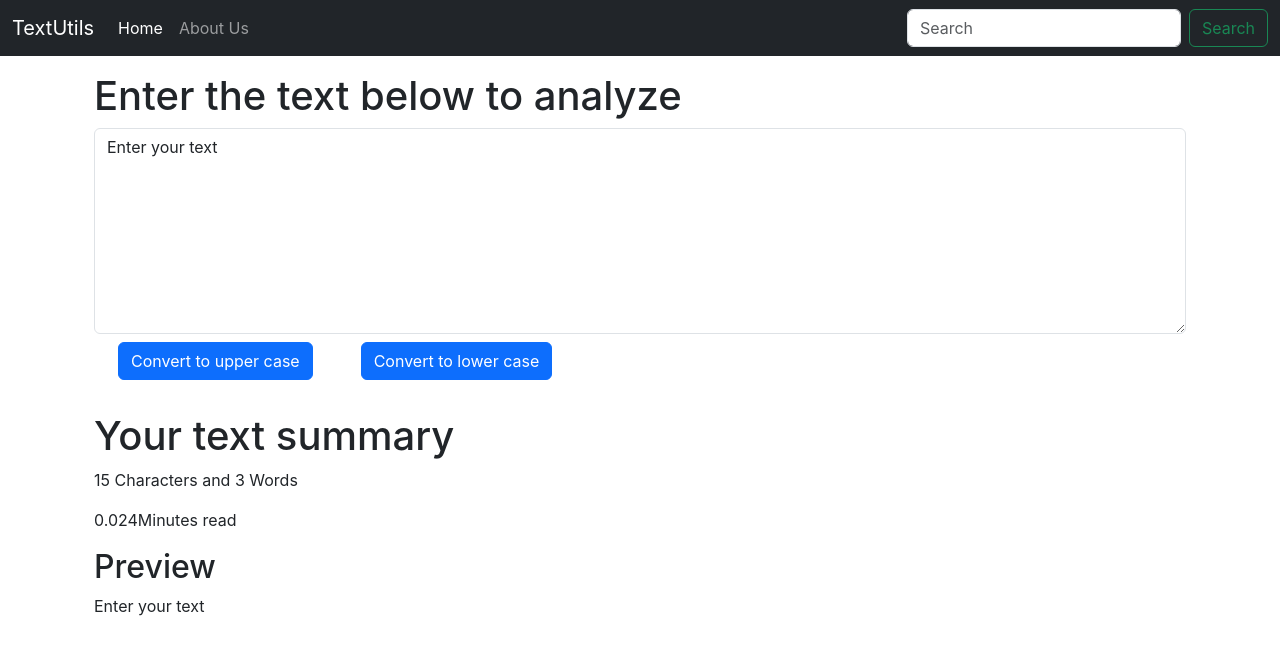
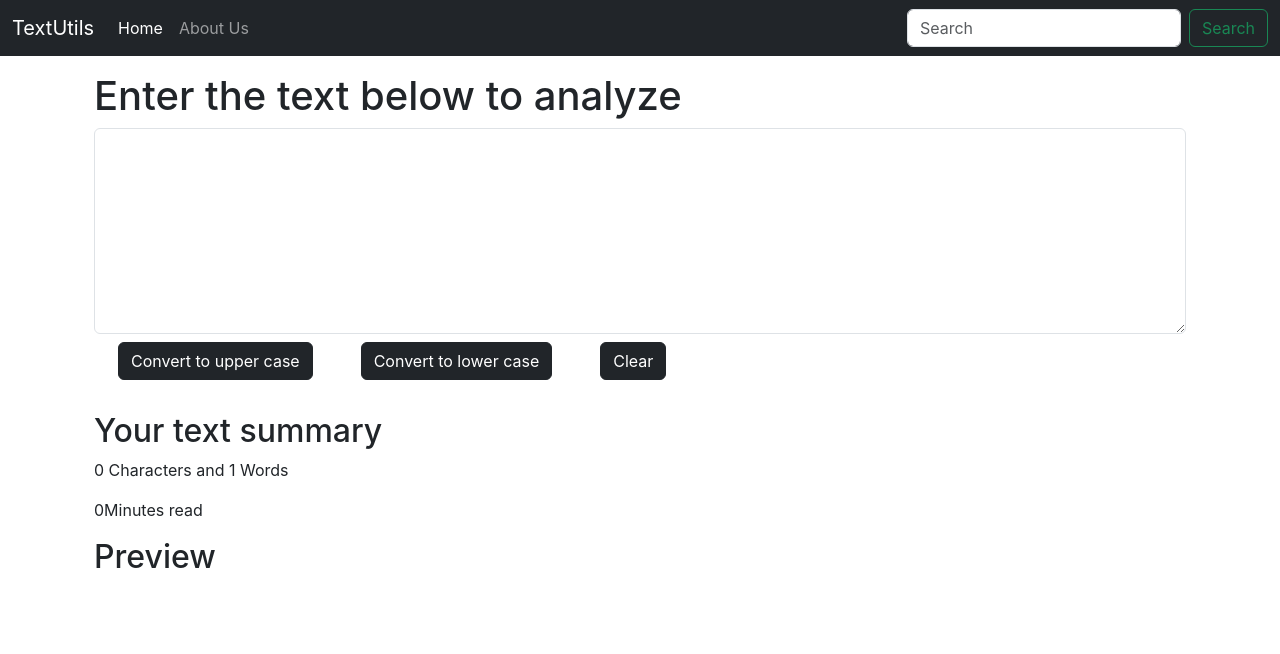
Before and after one commit to Faizan-Ashraf7/React-Projects, a React (Create React App) app in the folder textutils/: page / in a window 1280 px wide. Shown: the top 654 px of the page. Built offline with nearby package versions, Linux system fonts and the light colour scheme.

Commit message:
Added clear functionality

```diff
--- a/textutils/src/components/TextForm.js
+++ b/textutils/src/components/TextForm.js
@@ -1,13 +1,16 @@
 import React,{useState} from 'react'
 
 export default function TextForm(props) {
-  const [text,setText]=useState("Enter your text");
+  const [text,setText]=useState("");
   const handleUpClick=(e)=>{
   e.preventDefault();
   setText(text.toUpperCase());
   };
   const handleLowClick=()=>{
     setText(text.toLowerCase());
+  };
+  const clearText=()=>{
+    setText("")
   };
   const handleOnChange=(event)=>{
   setText(event.target.value);
@@ -21,13 +24,14 @@ export default function TextForm(props) {
       <div>
     <textarea  className="form-control" id="myBox" value={text} onChange={handleOnChange} rows ="8"/>
     </div>
-  <button className="btn btn-primary mx-4 my-2" onClick={handleUpClick}>Convert to upper case</button>
-  <button className="btn btn-primary mx-4 my-2" onClick={handleLowClick}>Convert to lower case</button>
+  <button className="btn btn-dark mx-4 my-2 bg-dark" onClick={handleUpClick}>Convert to upper case</button>
+  <button className="btn btn-dark mx-4 my-2 bg-dark" onClick={handleLowClick}>Convert to lower case</button>
+  <button className="btn btn-dark mx-4 my-2 bg-dark" onClick={clearText}>Clear</button>
 
     </div>
 
     <div className="container my-4">
-      <h1>Your text summary</h1>
+      <h2>Your text summary</h2>
       <p> {text.length} Characters and {text.split(' ').length} Words
       </p>
       <p>
```
